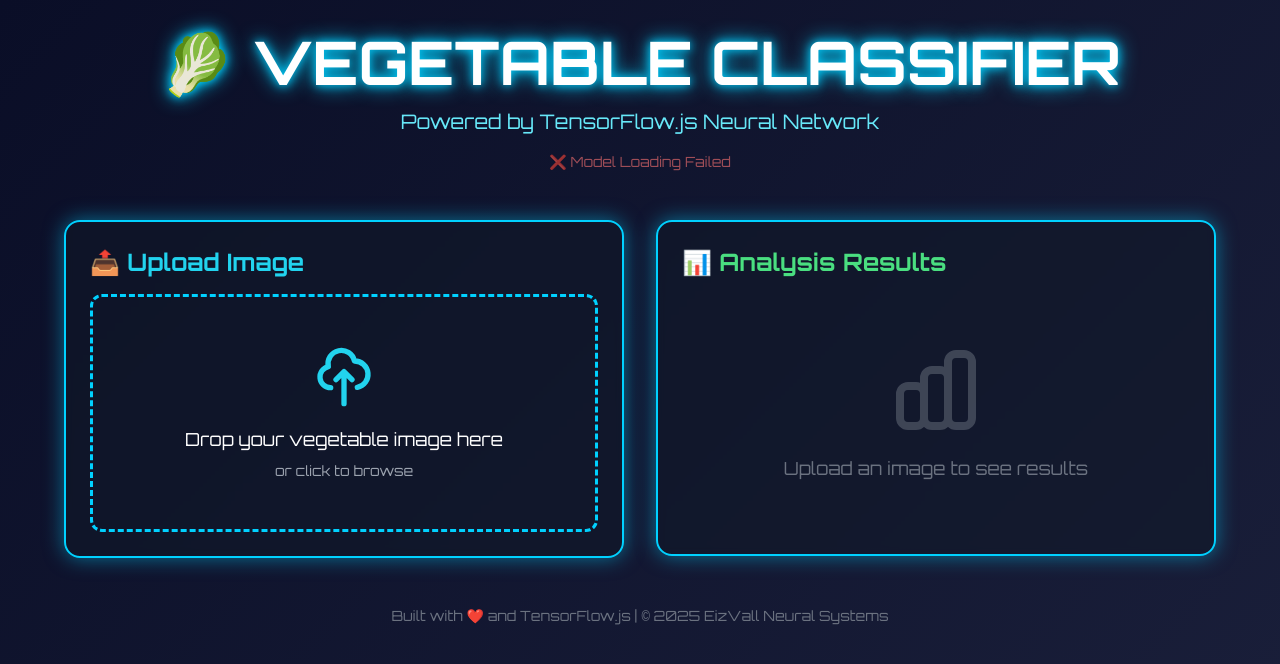
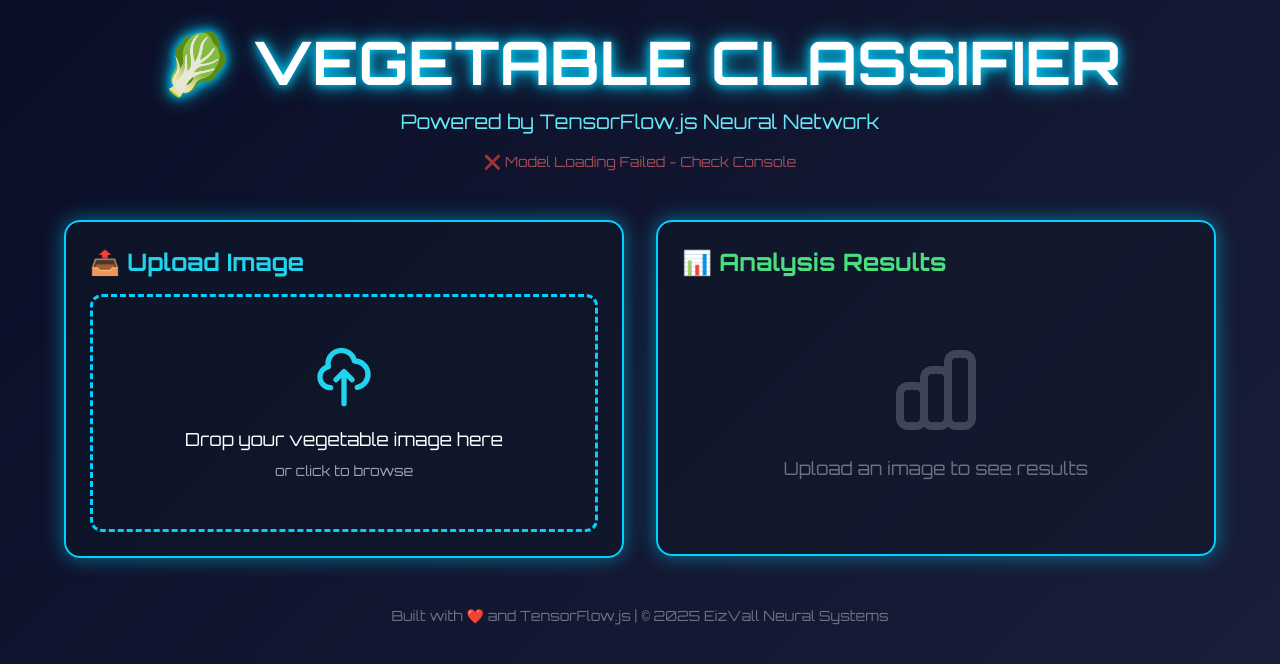
Before and after one commit to Rivaldy-25-Lval/vegetable-classifier-tfjs, a plain HTML site: page index.html in a window 1280 px wide. Drawn offline with nearby package versions, Linux system fonts and the light colour scheme.

Commit message:
fix: Add multiple model path fallbacks and better error handling

```diff
--- a/index.html
+++ b/index.html
@@ -236,10 +236,35 @@
                 console.log('Loading TensorFlow.js model...');
                 modelStatus.textContent = '⚡ Loading AI Model...';
 
-                // Load model from local folder
-                model = await tf.loadLayersModel('./model/model.json');
+                // Try multiple paths for model loading
+                const modelPaths = [
+                    './model/model.json',
+                    'model/model.json',
+                    'https://rivaldy-25-lval.github.io/vegetable-classifier-tfjs/model/model.json'
+                ];
+
+                let loadSuccess = false;
+                let lastError = null;
+
+                for (const path of modelPaths) {
+                    try {
+                        console.log(`Trying to load model from: ${path}`);
+                        model = await tf.loadLayersModel(path);
+                        console.log(`Successfully loaded model from: ${path}`);
+                        loadSuccess = true;
+                        break;
+                    } catch (err) {
+                        console.warn(`Failed to load from ${path}:`, err.message);
+                        lastError = err;
+                    }
+                }
+
+                if (!loadSuccess) {
+                    throw lastError || new Error('All model paths failed');
+                }
 
                 // Warm up the model
+                console.log('Warming up model...');
                 const warmupTensor = tf.zeros([1, 128, 128, 3]);
                 model.predict(warmupTensor).dispose();
                 warmupTensor.dispose();
@@ -248,12 +273,15 @@
                 modelStatus.textContent = '✅ AI Model Ready!';
                 modelStatus.classList.remove('loading-pulse');
                 modelStatus.classList.add('text-green-400');
-                console.log('Model loaded successfully!');
+                console.log('Model loaded and ready!');
             } catch (error) {
                 console.error('Error loading model:', error);
-                modelStatus.textContent = '❌ Model Loading Failed';
+                console.error('Error details:', error.message);
+                modelStatus.textContent = '❌ Model Loading Failed - Check Console';
                 modelStatus.classList.add('text-red-400');
-                alert('Failed to load AI model. Please check console for details.');
+
+                // Show detailed error to user
+                alert(`Failed to load AI model.\n\nError: ${error.message}\n\nPlease check:\n1. Model files are uploaded to GitHub\n2. GitHub Pages is enabled\n3. Check browser console for details`);
             }
         }
 
```
